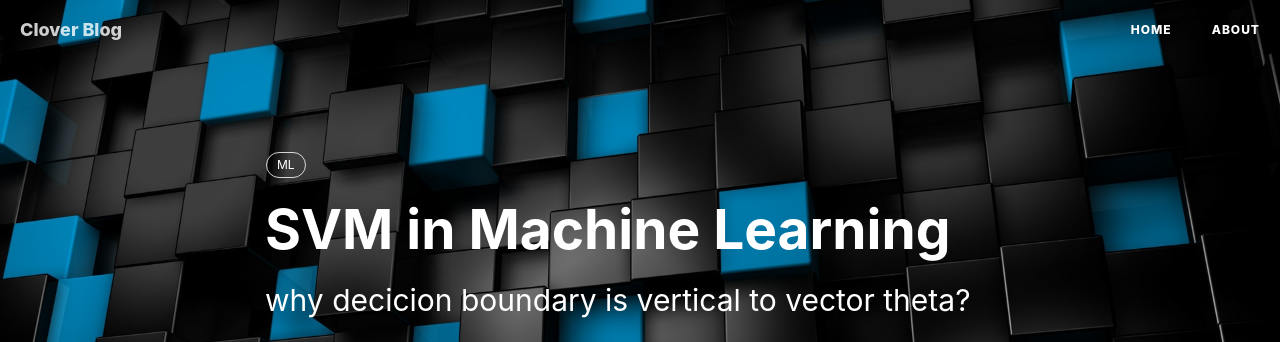
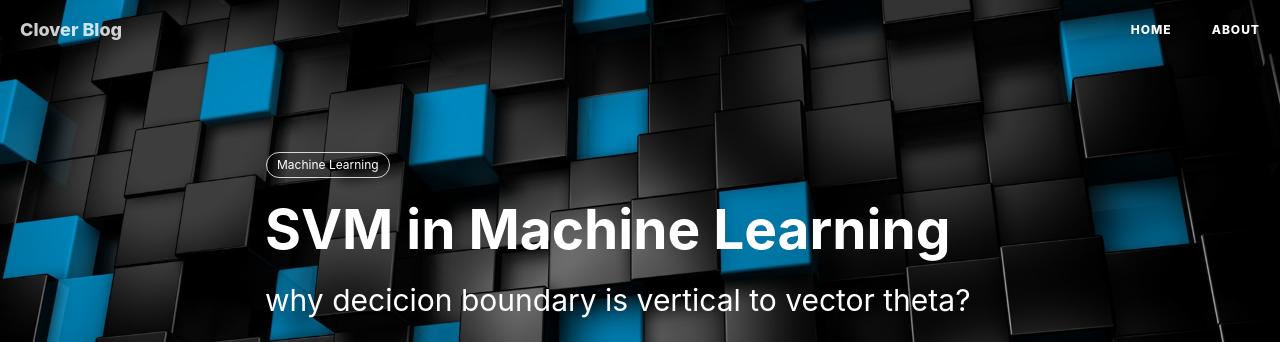
Before and after one commit to ly16/ly16.github.io, a Jekyll site: the page built from _posts/2017-12-25-svm.md, in a window 1280 px wide. Shown: the top 342 px of the page. Built offline with Jekyll 4.4.1, drawn with Linux system fonts in a browser that asks for light colours; nearby versions of some CDN libraries; comment, search, counter and statistics services are not loaded.

Commit message:
Update 2017-12-25-svm.md

```diff
--- a/_posts/2017-12-25-svm.md
+++ b/_posts/2017-12-25-svm.md
@@ -7,7 +7,7 @@ author:     Clover
 header-img: img/post-bg-svm.jpg
 catalog: true
 tags:
-    - ML
+    - Machine Learning
 
 ---
 
```
